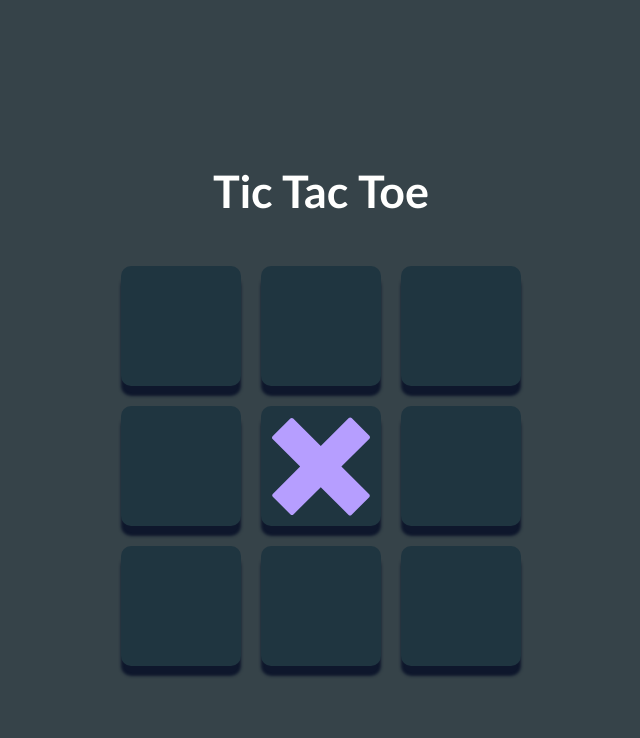
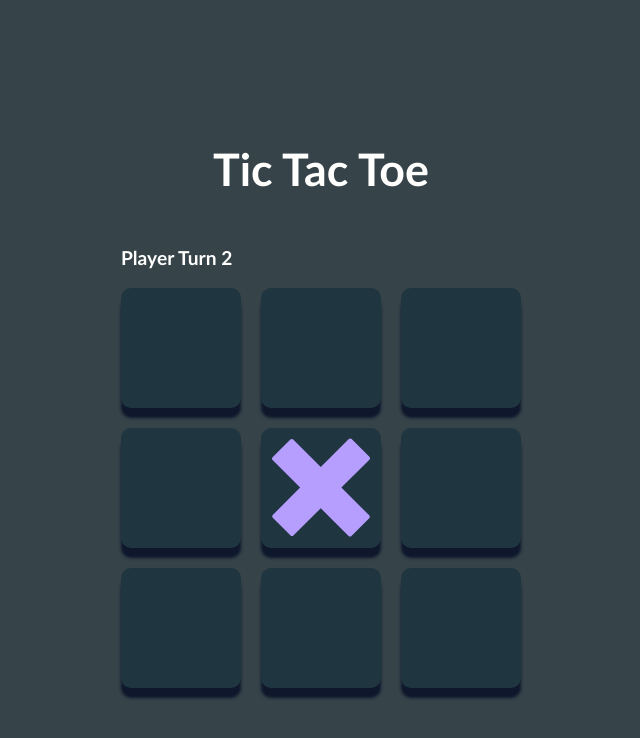
Before and after one commit to francisco-solis99/tic-tac-toc, a website built with Vite: page src/index.html in a window 1280 px wide. Both pictures are taken after a click on the element 640 px from the left and 457 px from the top of the page. Shown: the whole page, without its empty margins (319-959 px from the left). Built offline with nearby package versions, Linux system fonts and the light colour scheme.

Commit message:
[Add] teh prototype tic tac toe and add  restart function to restart the game

```diff
--- a/src/main.js
+++ b/src/main.js
@@ -1,67 +1,7 @@
+import { TicTacToe } from './modules/TicTacToe';
+
 const app = document.getElementById('app');
 // create the structure and the html elements 🟩
-const ticTacTocBoard = document.createElement('div');
-ticTacTocBoard.classList.add('tic-tac-toe__board');
-const CELLS = 9;
-const board = Array(CELLS).fill(null);
-let player1Turn = true;
 
-const cell = posNumCell => {
-  return `
-    <div class="tic-tac-toe__cell" data-position="${posNumCell}">
-    </div>
-  `;
-};
-
-const genCells = (numCells = 9) => {
-  const cells = [];
-  for (let i = 0; i < numCells; i += 1) cells.push(cell(i));
-  return cells.join('');
-};
-
-ticTacTocBoard.innerHTML = `
-  ${genCells(CELLS)}
-`;
-
-// render the cells
-app.appendChild(ticTacTocBoard);
-
-// begin the game 🟩
-
-const attempt = (turn) => {
-  return `
-    <img src="./images/${turn}.svg" class="tic-tac-toe__image" alt="${turn} for tic tac toe">
-  `;
-};
-
-ticTacTocBoard.addEventListener('click', (e) => {
-  if (!(e.target.classList.contains('tic-tac-toe__cell'))) return;
-
-  const cell = e.target;
-  const turn = player1Turn ? 'cross' : 'circle';
-  const position = +cell.dataset.position;
-  cell.innerHTML = attempt(turn);
-  board[position] = turn;
-  player1Turn = !player1Turn;
-  if (board.filter(item => item !== null).length > 4) {
-    checkMove(turn, cell.dataset.position);
-  }
-});
-
-function checkMove (turn, pos) {
-  const WAYS_TO_WIN = [[0, 1, 2], [3, 4, 5], [6, 7, 8],
-    [0, 3, 6], [1, 4, 7], [2, 5, 8],
-    [0, 4, 8], [2, 4, 6]];
-  const waysFiltered = WAYS_TO_WIN.filter(element => element.includes(+pos));
-  const currentBoard = board.map((cell, index) => cell === turn ? index : null).filter(item => item !== null);
-  const isWin = waysFiltered.some(way => {
-    let times = 0;
-    currentBoard.forEach(pos => {
-      if (way.includes(pos)) times += 1;
-    });
-    return times === 3;
-  });
-  if (isWin) {
-    console.log('El jugador ha ganado');
-  }
-}
+const ticTacToeGame = new TicTacToe();
+ticTacToeGame.renderBoard(app);
--- /dev/null
+++ b/src/modules/TicTacToe.js
@@ -0,0 +1,87 @@
+const WAYS_TO_WIN = [[0, 1, 2], [3, 4, 5], [6, 7, 8],
+  [0, 3, 6], [1, 4, 7], [2, 5, 8],
+  [0, 4, 8], [2, 4, 6]];
+
+export function TicTacToe () {
+  this.board = Array(9).fill(null);
+  this.ticTacTocBoard = document.createElement('div');
+  this.ticTacTocBoard.classList.add('tic-tac-toe__board');
+  this.playerIndicator = document.querySelector('.player');
+  this.player1Turn = Boolean(Math.floor(Math.random() * 2));
+}
+
+TicTacToe.prototype = {
+  constructor: TicTacToe,
+
+  renderBoard (app) {
+    this.ticTacTocBoard.innerHTML = `
+      ${this.genCells(this.board.length)}
+    `;
+    app.appendChild(this.ticTacTocBoard);
+    this.renderTurn();
+    this.ticTacTocBoard.addEventListener('click', (e) => this.movement(e));
+  },
+
+  cell (posNumCell) {
+    return `
+      <div class="tic-tac-toe__cell" data-position="${posNumCell}">
+      </div>
+    `;
+  },
+
+  genCells (numCells = 9) {
+    const cells = [];
+    for (let i = 0; i < numCells; i += 1) cells.push(this.cell(i));
+    return cells.join('');
+  },
+
+  renderTurn () {
+    this.playerIndicator.textContent = `Player Turn ${this.player1Turn ? '1' : '2'}`;
+  },
+
+  movement (e) {
+    if (!(e.target.classList.contains('tic-tac-toe__cell'))) return;
+    console.log(this.player1Turn);
+    const cell = e.target;
+    const turn = this.player1Turn ? 'cross' : 'circle';
+
+    const position = +cell.dataset.position;
+    cell.innerHTML = this.attempt(turn);
+    this.board[position] = turn;
+    this.player1Turn = !this.player1Turn;
+    this.renderTurn();
+    if (this.board.filter(item => item !== null).length > 4) {
+      this.checkMove(turn, cell.dataset.position);
+    }
+  },
+
+  attempt (turn) {
+    return `
+      <img src="./images/${turn}.svg" class="tic-tac-toe__image" alt="${turn} for tic tac toe">
+    `;
+  },
+
+  checkMove (turn, pos) {
+    const waysFiltered = WAYS_TO_WIN.filter(element => element.includes(+pos));
+    const currentBoard = this.board.map((cell, index) => cell === turn ? index : null).filter(item => item !== null);
+    const isWin = waysFiltered.some(way => {
+      let times = 0;
+      currentBoard.forEach(pos => {
+        if (way.includes(pos)) times += 1;
+      });
+      return times === 3;
+    });
+    if (isWin) {
+      console.log('El jugador ha ganado');
+      this.restart();
+    }
+  },
+
+  restart () {
+    this.ticTacTocBoard.querySelectorAll('.tic-tac-toe__cell').forEach(cell => {
+      cell.innerHTML = '';
+    });
+    this.board = Array(9).fill(null);
+  }
+
+};
--- a/src/style.css
+++ b/src/style.css
@@ -24,12 +24,16 @@ body {
   place-content: center;
   min-height: 100vh;
   background-color: var(--bg);
+  color: var(--white);
 }
 
 .title {
-  color: var(--white);
   text-align: center;
   font-size: 2.8rem;
+}
+
+.player {
+  font-size: 1.2rem;
 }
 
 .tic-tac-toe__board {
```
